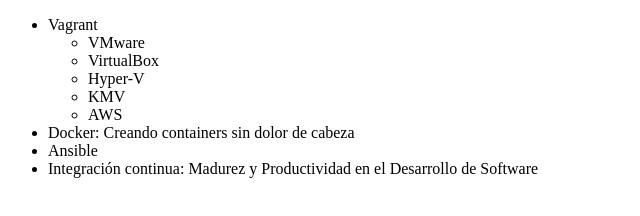
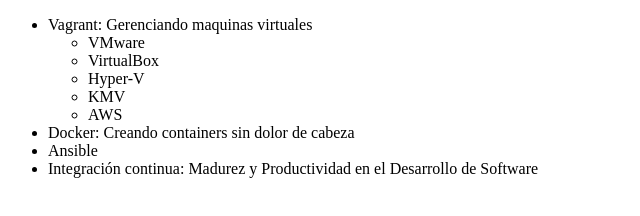
Before and after one commit to Arlex25/alura-git, a plain HTML site: page index.html in a window 1280 px wide. Shown: the whole page, without its empty margins (0-640 px from the left). Drawn offline with Linux system fonts and the light colour scheme.

Commit message:
Corrigiendo curso de Vagrant

```diff
--- a/index.html
+++ b/index.html
@@ -9,7 +9,7 @@
 <body>
     <ul>
         <li>
-            Vagrant
+            Vagrant: Gerenciando maquinas virtuales
             <ul>
                 <li>VMware</li>
                 <li>VirtualBox</li>
```
